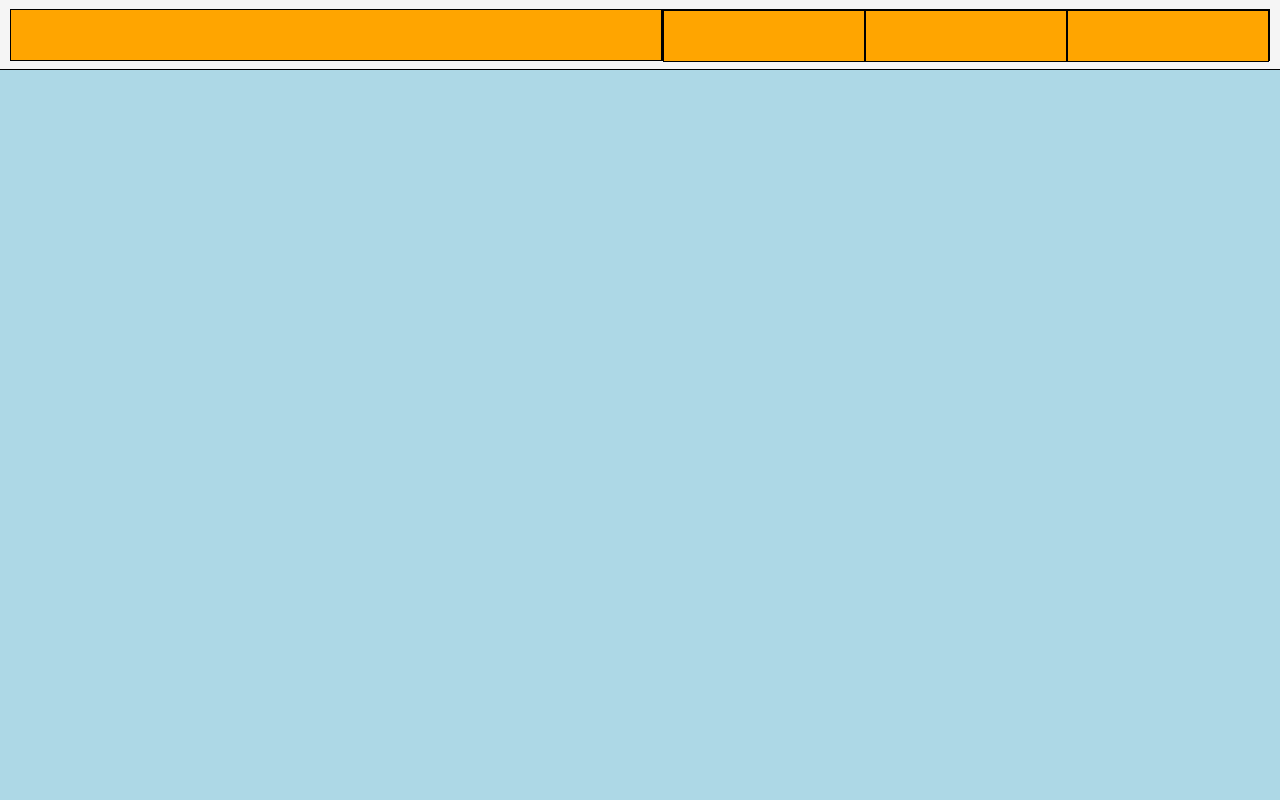
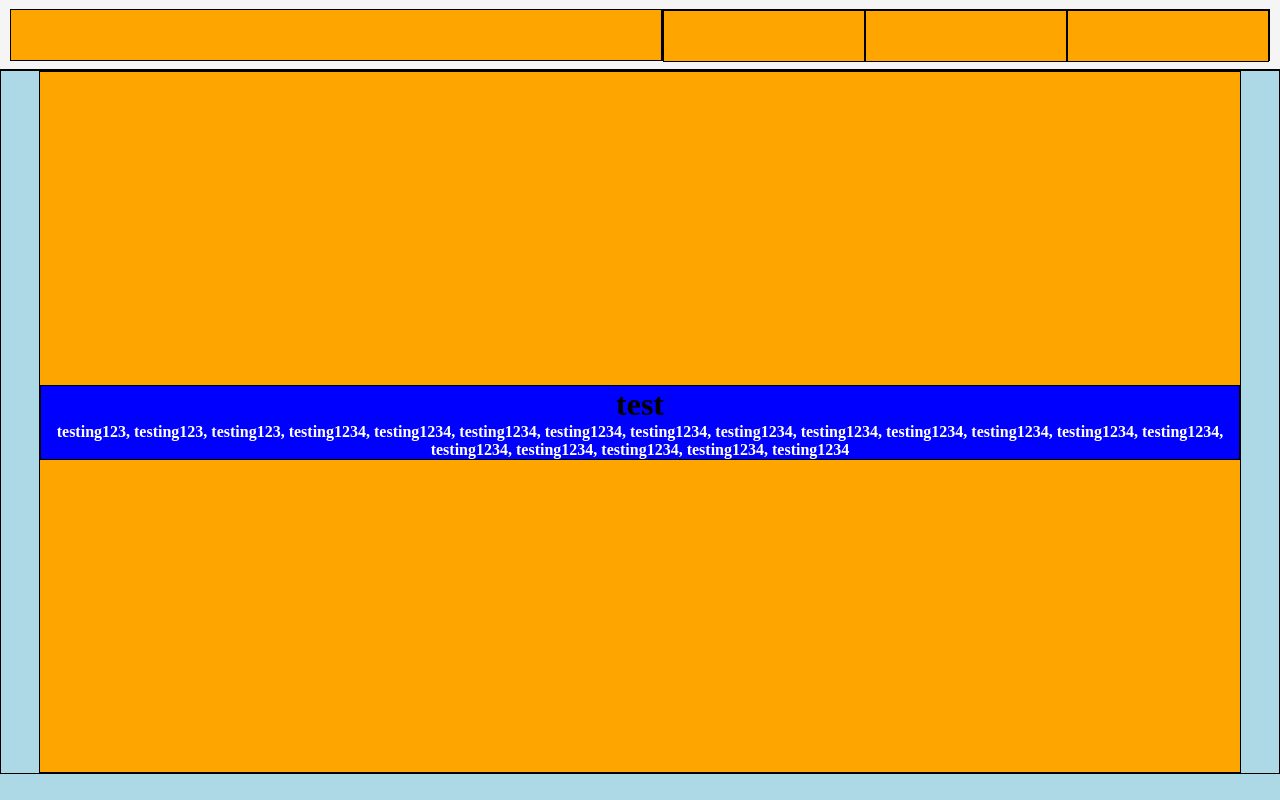
Before and after one commit to MikeMillar/flexpractice, a plain HTML site: page index.html in a window 1280 px wide. Drawn offline with Linux system fonts and the light colour scheme.

Commit message:
html and css for mission layout

```diff
--- a/index.html
+++ b/index.html
@@ -14,5 +14,13 @@
         <span></span>
       </div>
     </header>
+    <div class="content-container">
+      <div class="mission-container">
+        <div class="mission">
+          <h1>test</h1>
+          <h4>testing123, testing123, testing123, testing1234, testing1234, testing1234, testing1234, testing1234, testing1234, testing1234, testing1234, testing1234, testing1234, testing1234, testing1234, testing1234, testing1234, testing1234, testing1234</h4>
+        </div>
+      </div>
+    </div>
   </body>
 </html>
--- a/resources/css/style.css
+++ b/resources/css/style.css
@@ -23,6 +23,11 @@ header {
   align-items: center;
 }
 
+h2,
+h4 {
+  color: white;
+}
+
 .logo {
   display: flex;
   height: 50px;
@@ -42,3 +47,23 @@ header {
   width: 200px;
   height: 50px;
 }
+
+.content-container {
+  background-color: lightblue;
+  display: flex;
+  justify-content: center;
+  position: relative;
+  top: 70px;
+  text-align: center;
+}
+
+.mission-container {
+  display: flex;
+  height: 700px;
+  width: 1200px;
+  align-items: center;
+}
+
+.mission {
+  background-color: blue;
+}
```
